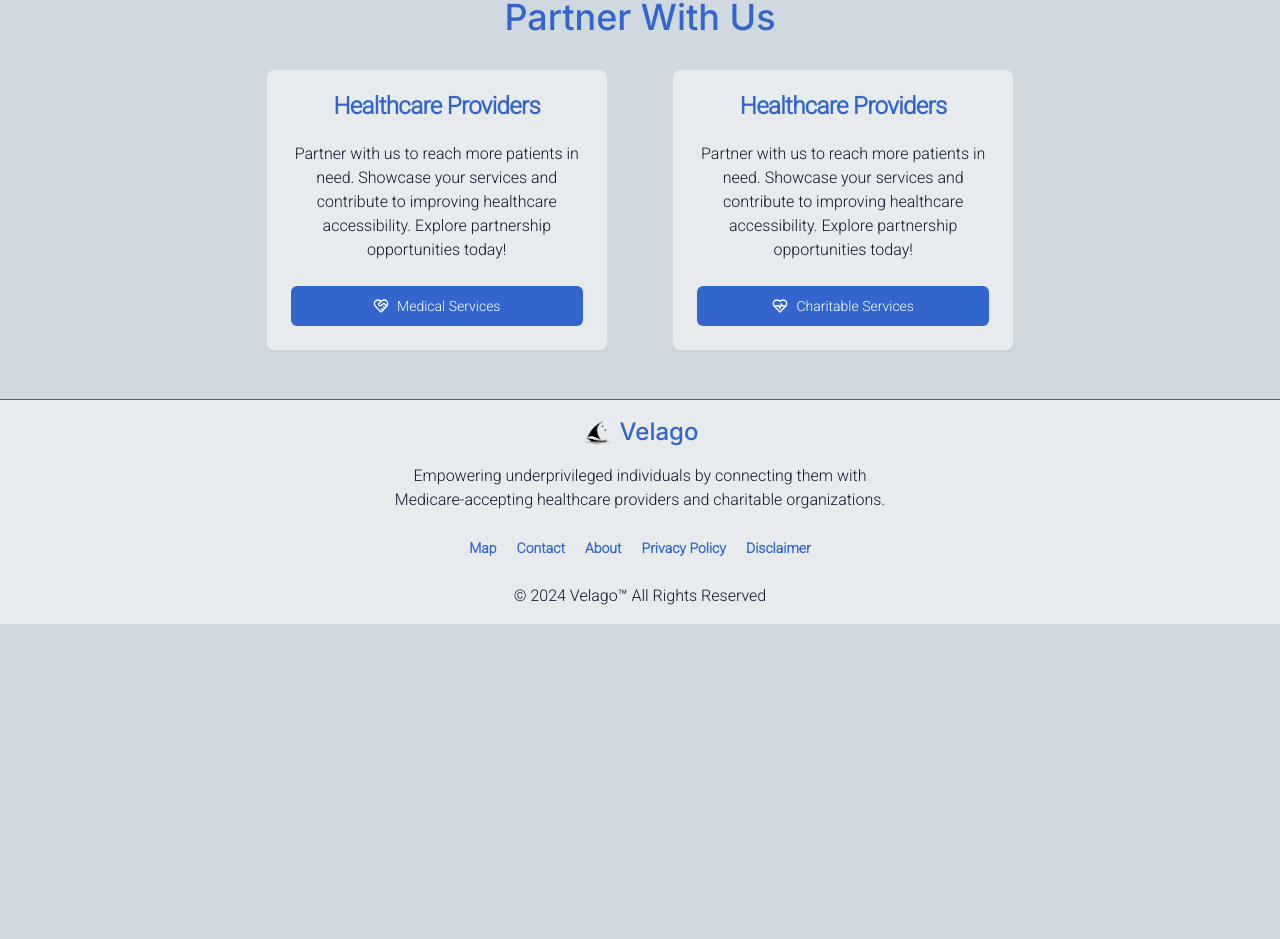
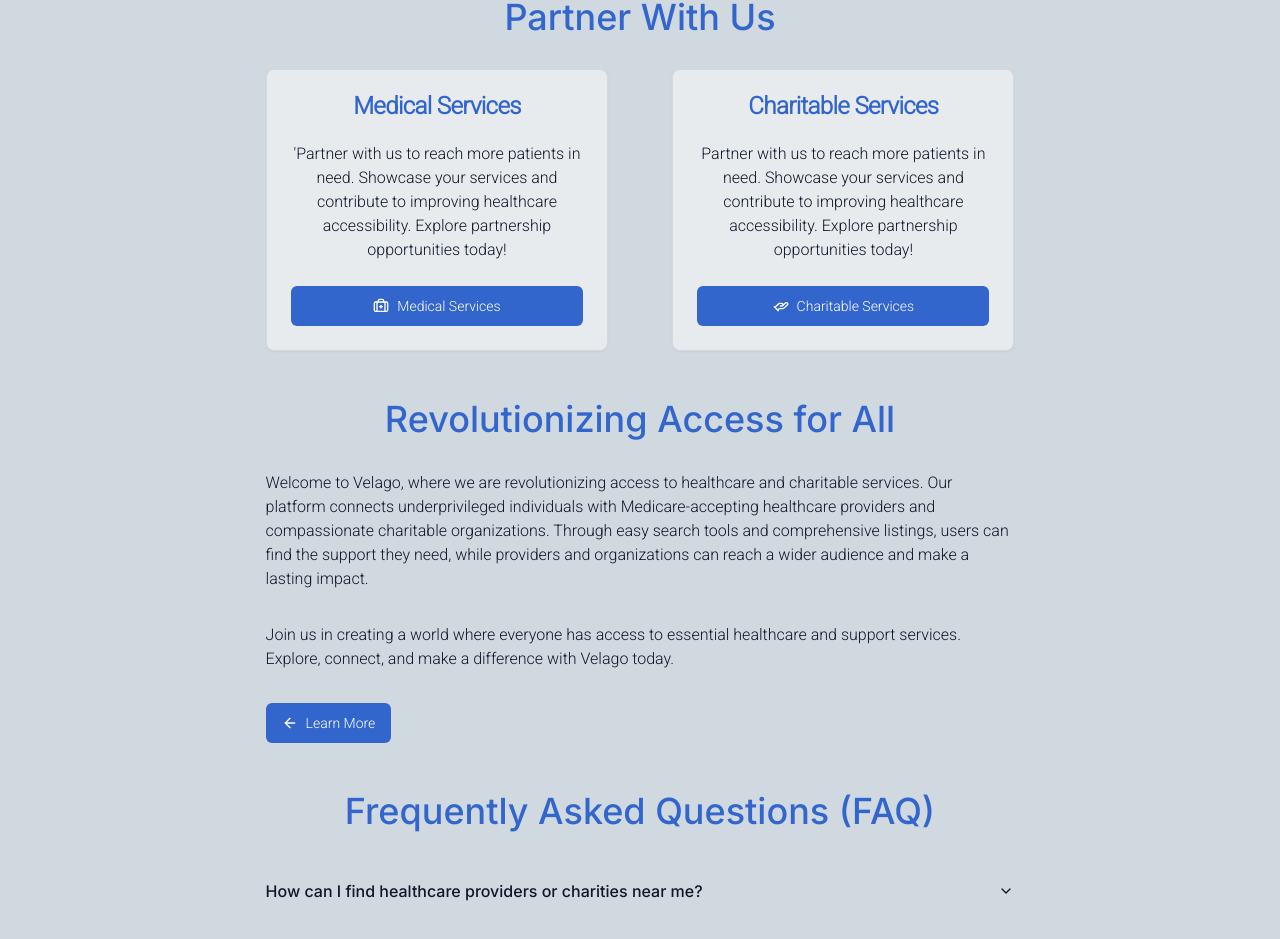
Before and after one commit to Preston-Cook/velago, a Next.js app: page /en in a window 1280 px wide. Shown: the part 406-1345 px from the top of the page. Before the commit the page ends 1030 px from the top, so only its background shows below. Built offline with nearby package versions, Linux system fonts and the light colour scheme; no server answers.

Commit message:
finish home page

```diff
--- a/messages/en.json
+++ b/messages/en.json
@@ -2,13 +2,57 @@
   "Home": {
     "callToAction": {},
     "partner": {
+      "title": "Partner With Us",
+      "medicalServices": {
+        "title": "Medical Services",
+        "description": "'Partner with us to reach more patients in need. Showcase your services and contribute to improving healthcare accessibility. Explore partnership opportunities today!",
+        "links": {
+          "medicalServices": {
+            "text": "Medical Services"
+          }
+        }
+      },
+      "charitableServices": {
+        "title": "Charitable Services",
+        "description": "Partner with us to reach more patients in need. Showcase your services and contribute to improving healthcare accessibility. Explore partnership opportunities today!",
+        "links": {
+          "charitableServices": {
+            "text": "Charitable Services"
+          }
+        }
+      }
+    },
+    "info": {
+      "title": "Revolutionizing Access for All",
+      "p1": "Welcome to Velago, where we are revolutionizing access to healthcare and charitable services. Our platform connects underprivileged individuals with Medicare-accepting healthcare providers and compassionate charitable organizations. Through easy search tools and comprehensive listings, users can find the support they need, while providers and organizations can reach a wider audience and make a lasting impact.",
+      "p2": "Join us in creating a world where everyone has access to essential healthcare and support services. Explore, connect, and make a difference with Velago today.",
       "links": {
-        "medicalServices": {
-          "text": "Medical Services"
-        },
-        "charitableServices": {
-          "text": "Charitable Services"
+        "about": {
+          "text": "Learn More"
         }
+      }
+    },
+    "faq": {
+      "title": "Frequently Asked Questions (FAQ)",
+      "question1": {
+        "title": "How can I find healthcare providers or charities near me?",
+        "text": "You can use our search bar to enter your location and discover nearby healthcare providers accepting Medicare and charitable organizations."
+      },
+      "question2": {
+        "title": "What types of services do healthcare providers and charities offer?",
+        "text": "Healthcare providers offer a range of medical services, including primary care, specialist consultations, and preventive screenings. Charitable organizations may provide financial assistance, food distribution, shelter, and other support services."
+      },
+      "question3": {
+        "title": "How do I know if a healthcare provider accepts Medicare?",
+        "text": "Our platform filters healthcare providers based on their acceptance of Medicare. You can easily identify Medicare-accepting providers in your search results."
+      },
+      "question4": {
+        "title": "Can I search for specific types of resources?",
+        "text": "Yes, you can refine your search by specifying the type of healthcare provider (e.g., clinics, hospitals, pharmacies) or the focus area of charitable organizations by filterting the map (e.g., healthcare, education, housing)."
+      },
+      "question5": {
+        "title": "Are there any eligibility criteria for accessing charitable services?",
+        "text": "Eligibility criteria for charitable services vary by organization. Some may have income-based criteria, while others prioritize specific demographics or conditions. You can contact the organizations directly for more information."
       }
     }
   },
--- a/messages/es.json
+++ b/messages/es.json
@@ -1,4 +1,28 @@
 {
+  "Home": {
+    "callToAction": {},
+    "partner": {
+      "title": "Asóciese con Nosotros",
+      "medicalServices": {
+        "title": "Servicios Médicos",
+        "description": "¡Asóciese con nosotros para llegar a más pacientes necesitados! Destaque sus servicios y contribuya a mejorar la accesibilidad al cuidado de la salud. ¡Explore oportunidades de asociación hoy!",
+        "links": {
+          "medicalServices": {
+            "text": "Servicios Médicos"
+          }
+        }
+      },
+      "charitableServices": {
+        "title": "Servicios Caritativos",
+        "description": "¡Asóciese con nosotros para llegar a más pacientes necesitados! Destaque sus servicios y contribuya a mejorar la accesibilidad al cuidado de la salud. ¡Explore oportunidades de asociación hoy!",
+        "links": {
+          "charitableServices": {
+            "text": "Servicios Caritativos"
+          }
+        }
+      }
+    }
+  },
   "Header": {
     "localeToggle": {
       "en": "Inglés",
--- a/package.json
+++ b/package.json
@@ -10,6 +10,7 @@
     "format": "prettier --write \"**/*.{ts,tsx,md}\""
   },
   "dependencies": {
+    "@radix-ui/react-accordion": "^1.2.1",
     "@radix-ui/react-dialog": "^1.1.2",
     "@radix-ui/react-dropdown-menu": "^2.1.2",
     "@radix-ui/react-label": "^2.1.0",
--- a/src/app/[locale]/page.tsx
+++ b/src/app/[locale]/page.tsx
@@ -1,4 +1,6 @@
 import { CallToAction } from '@/components/CallToAction';
+import { FrequentlyAskedQuestions } from '@/components/FrequentlyAskedQuestions';
+import { Info } from '@/components/Info';
 import { Partner } from '@/components/Partner';
 import { Separator } from '@/components/ui/Separator';
 
@@ -6,8 +8,10 @@
   return (
     <div className="flex flex-col py-8 gap-12">
       <CallToAction />
-      <Separator className="bg-primary w-[80%] mx-auto" />
+      <Separator className="bg-primary sm:max-w-[90%] md:max-w-[80%] lg:max-w-[60%] mx-auto" />
       <Partner />
+      <Info />
+      <FrequentlyAskedQuestions />
     </div>
   );
 }
--- /dev/null
+++ b/src/components/FrequentlyAskedQuestions.tsx
@@ -0,0 +1,28 @@
+import { useTranslations } from 'next-intl';
+import { v4 as uuid } from 'uuid';
+import {
+  Accordion,
+  AccordionContent,
+  AccordionItem,
+  AccordionTrigger,
+} from './ui/Accordion';
+
+export function FrequentlyAskedQuestions() {
+  const t = useTranslations('Home.faq');
+
+  return (
+    <div className="flex flex-col gap-8 w-full sm:max-w-[90%] md:max-w-[80%] lg:max-w-[60%] mx-auto">
+      <h2 className="text-3xl md:text-4xl text-primary mx-auto text-center">
+        {t('title')}
+      </h2>
+      <Accordion type="single" collapsible className="w-full">
+        {[...Array(5)].map((_, i) => (
+          <AccordionItem key={uuid()} value={`item-${i + 1}`}>
+            <AccordionTrigger>{t(`question${i + 1}.title`)}</AccordionTrigger>
+            <AccordionContent>{t(`question${i + 1}.text`)}</AccordionContent>
+          </AccordionItem>
+        ))}
+      </Accordion>
+    </div>
+  );
+}
--- /dev/null
+++ b/src/components/Info.tsx
@@ -0,0 +1,26 @@
+'use client';
+
+import { ArrowLeft } from 'lucide-react';
+import { useTranslations } from 'next-intl';
+import { IconLink } from './IconLink';
+
+export function Info() {
+  const t = useTranslations('Home.info');
+
+  return (
+    <div className="flex flex-col gap-8 sm:max-w-[90%] md:max-w-[80%] lg:max-w-[60%] mx-auto">
+      <h2 className="text-3xl md:text-4xl text-primary mx-auto">
+        {t('title')}
+      </h2>
+      <p>{t('p1')}</p>
+      <p>{t('p2')}</p>
+      <IconLink
+        variant="default"
+        href="/about"
+        i18nRootKey="Home.info"
+        name="about"
+        icon={ArrowLeft}
+      />
+    </div>
+  );
+}
--- a/src/components/Partner.tsx
+++ b/src/components/Partner.tsx
@@ -1,30 +1,29 @@
 'use client';
 
-import { HeartHandshake, HeartPulse } from 'lucide-react';
+import { BriefcaseMedical, HandHelping } from 'lucide-react';
+import { useTranslations } from 'next-intl';
 import { PartnerCard } from './PartnerCard';
 
 export function Partner() {
+  const t = useTranslations('Home.partner');
+
   return (
     <div className="flex flex-col gap-8">
       <h2 className="text-3xl md:text-4xl text-primary mx-auto">
-        Partner With Us
+        {t('title')}
       </h2>
       <div className="flex flex-col gap-8 lg:gap-16 sm:max-w-[90%] md:flex-row md:max-w-[80%] lg:max-w-[60%] mx-auto">
         <PartnerCard
-          icon={HeartHandshake}
-          title={'Healthcare Providers'}
-          description={
-            'Partner with us to reach more patients in need. Showcase your services and contribute to improving healthcare accessibility. Explore partnership opportunities today!'
-          }
+          icon={BriefcaseMedical}
+          title={t('medicalServices.title')}
+          description={t('medicalServices.description')}
           name="medicalServices"
         />
         <PartnerCard
           name="charitableServices"
-          icon={HeartPulse}
-          title={'Healthcare Providers'}
-          description={
-            'Partner with us to reach more patients in need. Showcase your services and contribute to improving healthcare accessibility. Explore partnership opportunities today!'
-          }
+          icon={HandHelping}
+          title={t('charitableServices.title')}
+          description={t('charitableServices.description')}
         />
       </div>
     </div>
--- a/src/components/PartnerCard.tsx
+++ b/src/components/PartnerCard.tsx
@@ -33,7 +33,7 @@
         <IconLink
           className="w-full"
           variant={'default'}
-          i18nRootKey={'Home.partner'}
+          i18nRootKey={`Home.partner.${name}`}
           name={name}
           icon={icon}
           href={'/signup/organization'}
--- /dev/null
+++ b/src/components/ui/Accordion.tsx
@@ -0,0 +1,58 @@
+"use client"
+
+import * as React from "react"
+import * as AccordionPrimitive from "@radix-ui/react-accordion"
+import { ChevronDown } from "lucide-react"
+
+import { cn } from "@/lib/utils"
+
+const Accordion = AccordionPrimitive.Root
+
+const AccordionItem = React.forwardRef<
+  React.ElementRef<typeof AccordionPrimitive.Item>,
+  React.ComponentPropsWithoutRef<typeof AccordionPrimitive.Item>
+>(({ className, ...props }, ref) => (
+  <AccordionPrimitive.Item
+    ref={ref}
+    className={cn("border-b", className)}
+    {...props}
+  />
+))
+AccordionItem.displayName = "AccordionItem"
+
+const AccordionTrigger = React.forwardRef<
+  React.ElementRef<typeof AccordionPrimitive.Trigger>,
+  React.ComponentPropsWithoutRef<typeof AccordionPrimitive.Trigger>
+>(({ className, children, ...props }, ref) => (
+  <AccordionPrimitive.Header className="flex">
+    <AccordionPrimitive.Trigger
+      ref={ref}
+      className={cn(
+        "flex flex-1 items-center justify-between py-4 font-medium transition-all hover:underline [&[data-state=open]>svg]:rotate-180",
+        className
+      )}
+      {...props}
+    >
+      {children}
+      <ChevronDown className="h-4 w-4 shrink-0 transition-transform duration-200" />
+    </AccordionPrimitive.Trigger>
+  </AccordionPrimitive.Header>
+))
+AccordionTrigger.displayName = AccordionPrimitive.Trigger.displayName
+
+const AccordionContent = React.forwardRef<
+  React.ElementRef<typeof AccordionPrimitive.Content>,
+  React.ComponentPropsWithoutRef<typeof AccordionPrimitive.Content>
+>(({ className, children, ...props }, ref) => (
+  <AccordionPrimitive.Content
+    ref={ref}
+    className="overflow-hidden text-sm transition-all data-[state=closed]:animate-accordion-up data-[state=open]:animate-accordion-down"
+    {...props}
+  >
+    <div className={cn("pb-4 pt-0", className)}>{children}</div>
+  </AccordionPrimitive.Content>
+))
+
+AccordionContent.displayName = AccordionPrimitive.Content.displayName
+
+export { Accordion, AccordionItem, AccordionTrigger, AccordionContent }
```
Also changed, not shown: tailwind.config.ts (+34 -12 lines), 1 other file (tests, documents, lock files or other folders).
